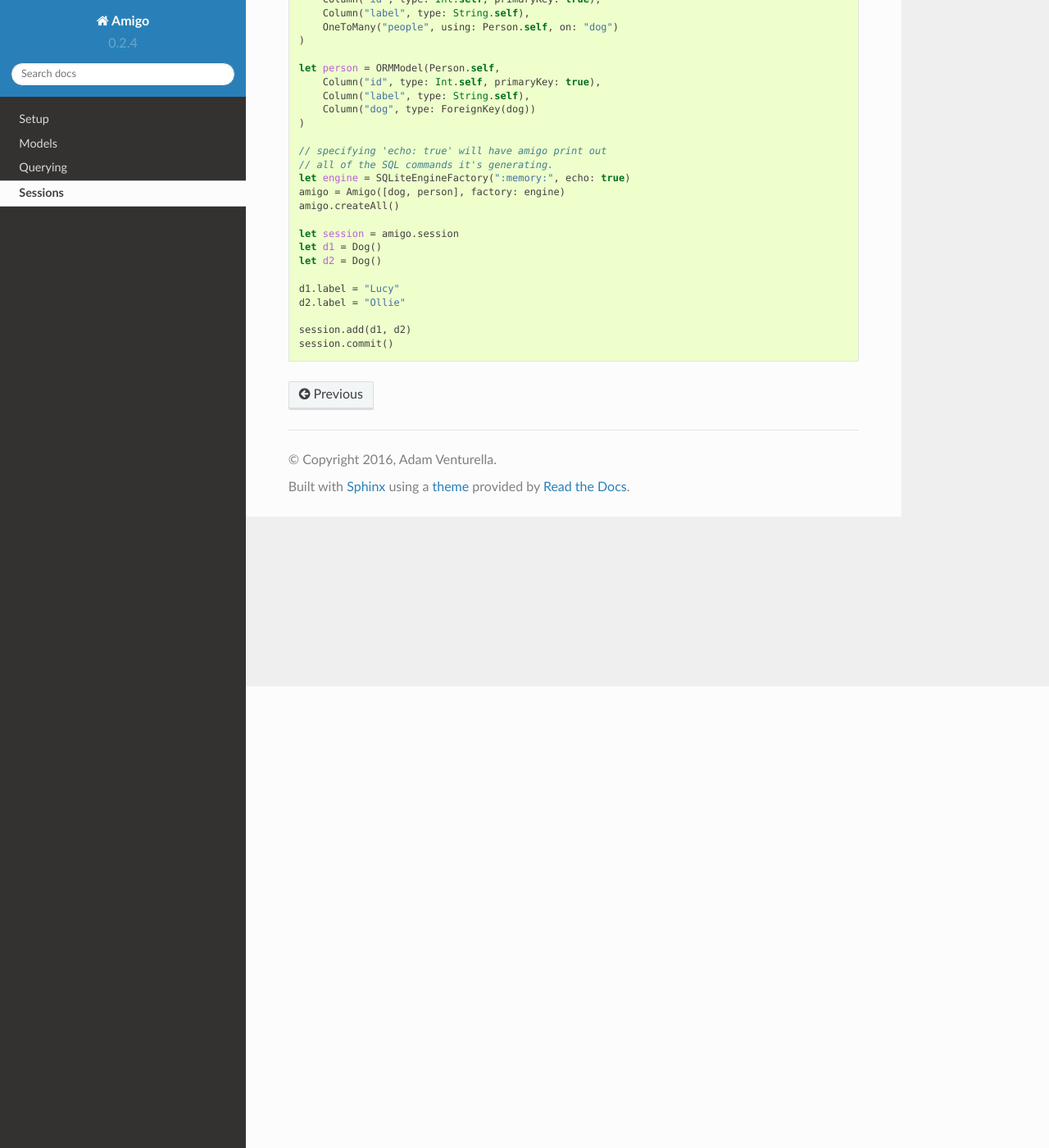
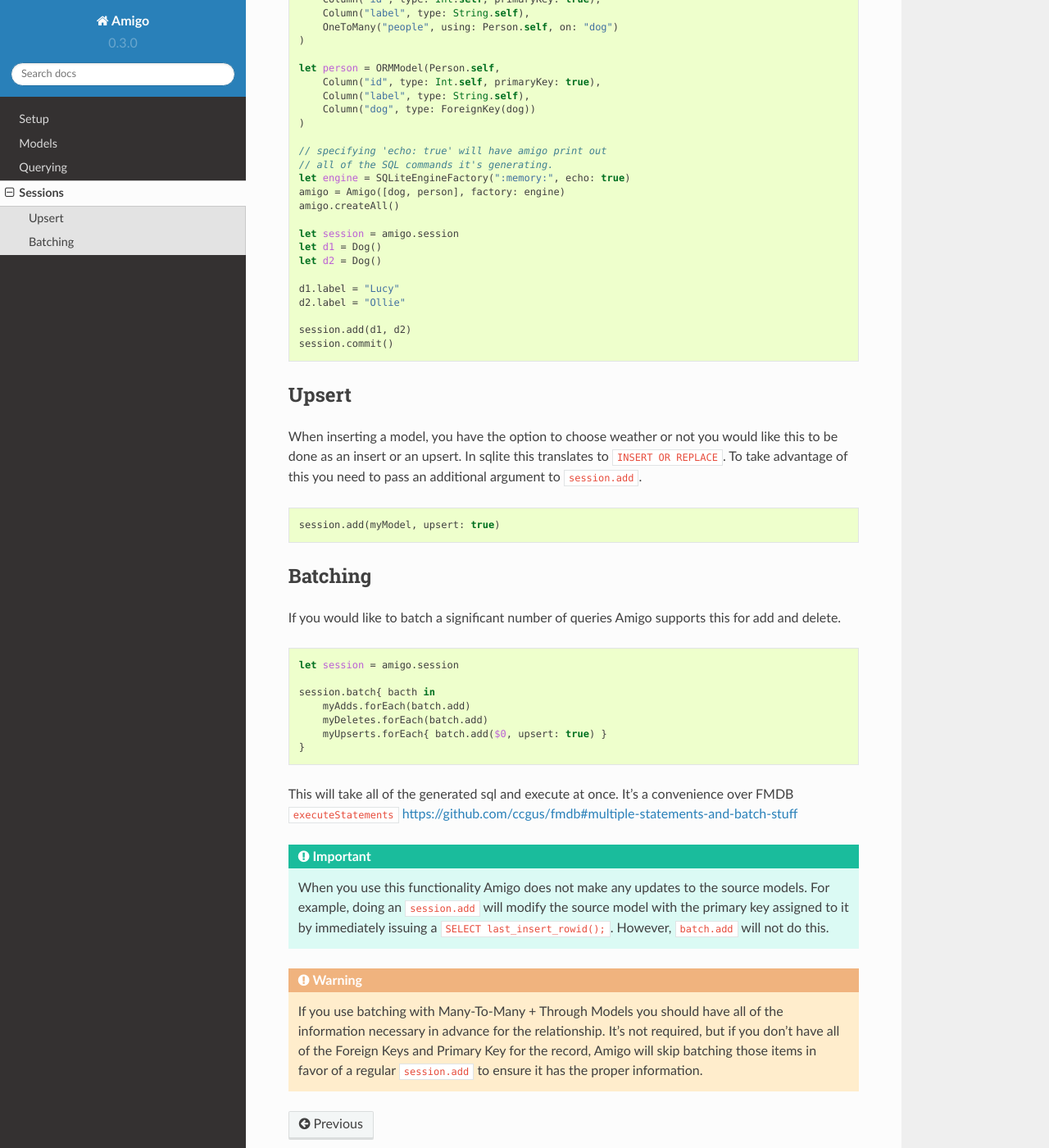
Before and after one commit to blitzagency/amigo-swift, a Sphinx documentation site: the page built from docs/sessions/index.rst, in a window 1280 px wide and 1400 px high, scrolled down 563 px. Shown: the whole window at 82% size. Built offline with Sphinx 7.4.7 and the Read the Docs theme 2.0.0, drawn with Linux system fonts in a browser that asks for light colours.

Commit message:
adds docs for batching and upserting

```diff
--- a/docs/conf.py
+++ b/docs/conf.py
@@ -55,9 +55,9 @@ author = u'Adam Venturella'
 # built documents.
 #
 # The short X.Y version.
-version = '0.2.4'
+version = '0.3.0'
 # The full version, including alpha/beta/rc tags.
-release = '0.2.4'
+release = '0.3.0'
 
 # The language for content autogenerated by Sphinx. Refer to documentation
 # for a list of supported languages.
--- a/docs/sessions/index.rst
+++ b/docs/sessions/index.rst
@@ -52,3 +52,55 @@ automatically begin a new transaciton for you.
 
     session.add(d1, d2)
     session.commit()
+
+
+Upsert
+------------------------
+
+When inserting a model, you have the option to choose weather or not
+you would like this to be done as an insert or an upsert. In sqlite
+this translates to :code:`INSERT OR REPLACE`. To take advantage of this
+you need to pass an additional argument to :code:`session.add`.
+
+.. code-block:: swift
+
+    session.add(myModel, upsert: true)
+
+
+Batching
+------------------------
+
+If you would like to batch a significant number of queries
+Amigo supports this for add and delete.
+
+.. code-block:: swift
+
+    let session = amigo.session
+
+    session.batch{ bacth in
+        myAdds.forEach(batch.add)
+        myDeletes.forEach(batch.add)
+        myUpserts.forEach{ batch.add($0, upsert: true) }
+    }
+
+This will take all of the generated sql and execute at once. It's a
+convenience over FMDB :code:`executeStatements`
+https://github.com/ccgus/fmdb#multiple-statements-and-batch-stuff
+
+.. important::
+
+    When you use this functionality Amigo does not make any
+    updates to the source models.  For example, doing an
+    :code:`session.add` will modify the source model with
+    the primary key assigned to it by immediately issuing a
+    :code:`SELECT last_insert_rowid();`. However, :code:`batch.add`
+    will not do this.
+
+.. warning::
+
+    If you use batching with Many-To-Many + Through Models you should
+    have all of the information necessary in advance for the
+    relationship. It's not required, but if you don't have all of the
+    Foreign Keys and Primary Key for the record, Amigo will skip batching
+    those items in favor of a regular :code:`session.add` to ensure
+    it has the proper information.
```
